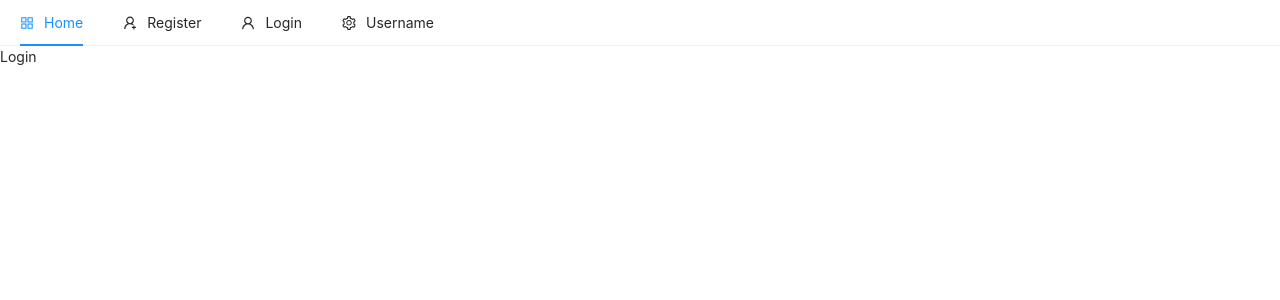
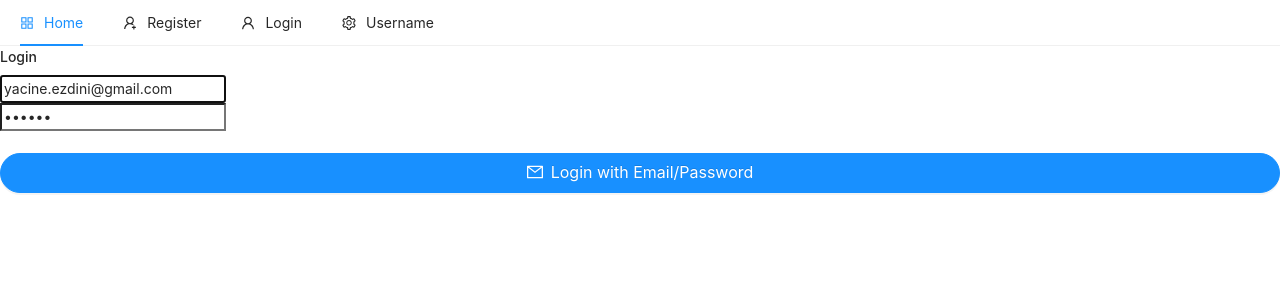
Before and after one commit to Ezzedini-Yassine/icetwice99, a React (Create React App) app in the folder client/: page /login in a window 1280 px wide. Shown: the top 300 px of the page. Built offline with nearby package versions, Linux system fonts and the light colour scheme; no server answers.

Commit message:
21 done with login page

```diff
--- a/client/src/pages/auth/Login.js
+++ b/client/src/pages/auth/Login.js
@@ -1,9 +1,91 @@
-import React from "react";
+import React, { useState } from "react";
+import { auth } from "../../firebase";
+import { toast } from "react-toastify";
+import { Button } from "antd";
+import { MailOutlined } from "@ant-design/icons";
+import { useDispatch } from "react-redux";
 
-const Login = () => (
-  <div>
-    <p>Login</p>
-  </div>
-);
+const Login = ({ history }) => {
+  const [email, setEmail] = useState("yacine.ezdini@gmail.com");
+  const [password, setPassword] = useState("rrrrrr");
+  const [loading, setLoading] = useState(false);
+
+  let dispatch = useDispatch();
+
+  const handleSubmit = async (e) => {
+    e.preventDefault();
+    setLoading(true);
+    //console.table(email, password);
+    try {
+      const result = await auth.signInWithEmailAndPassword(email, password);
+      //console.log(result);
+      const { user } = result;
+      const idTokenResult = await user.getIdTokenResult();
+
+      dispatch({
+        type: "LOGGED_IN_USER",
+        payload: {
+          email: user.email,
+          token: idTokenResult.token,
+        },
+      });
+      history.push("/");
+    } catch (error) {
+      console.log(error);
+      toast.error(error.message);
+      setLoading(false);
+    }
+  };
+
+  const loginForm = () => (
+    <form onSubmit={handleSubmit}>
+      <div className="form-group">
+        <input
+          type="email"
+          className="form-control"
+          value={email}
+          onChange={(e) => setEmail(e.target.value)}
+          placeholder="Your email"
+          autoFocus
+        />
+      </div>
+
+      <div className="form-group">
+        <input
+          type="password"
+          className="form-control"
+          value={password}
+          onChange={(e) => setPassword(e.target.value)}
+          placeholder="Your password"
+        />
+      </div>
+
+      <br />
+      <Button
+        onClick={handleSubmit}
+        type="primary"
+        className="mb-3"
+        block
+        shape="round"
+        icon={<MailOutlined />}
+        size="large"
+        disabled={!email || password.length < 6}
+      >
+        Login with Email/Password
+      </Button>
+    </form>
+  );
+
+  return (
+    <div className="container p-5">
+      <div className="row">
+        <div className="col-md-6 offset-md-3">
+          <h4>Login</h4>
+          {loginForm()}
+        </div>
+      </div>
+    </div>
+  );
+};
 
 export default Login;
--- a/client/src/pages/auth/Register.js
+++ b/client/src/pages/auth/Register.js
@@ -28,8 +28,11 @@
         className="form-control"
         value={email}
         onChange={(e) => setEmail(e.target.value)}
+        placeholder="Your email"
         autoFocus
       />
+
+      <br />
 
       <button type="submit" className="btn btn-raised">
         Register
--- a/client/src/pages/auth/RegisterComplete.js
+++ b/client/src/pages/auth/RegisterComplete.js
@@ -38,7 +38,7 @@
         await user.updatePassword(password);
         const idTokenResult = await user.getIdTokenResult();
         // redux store
-        console.log("user", user.getIdTokenResult());
+        console.log("user", user, "idTokenResult", idTokenResult);
         // redirect
         history.push("/");
       }
```
